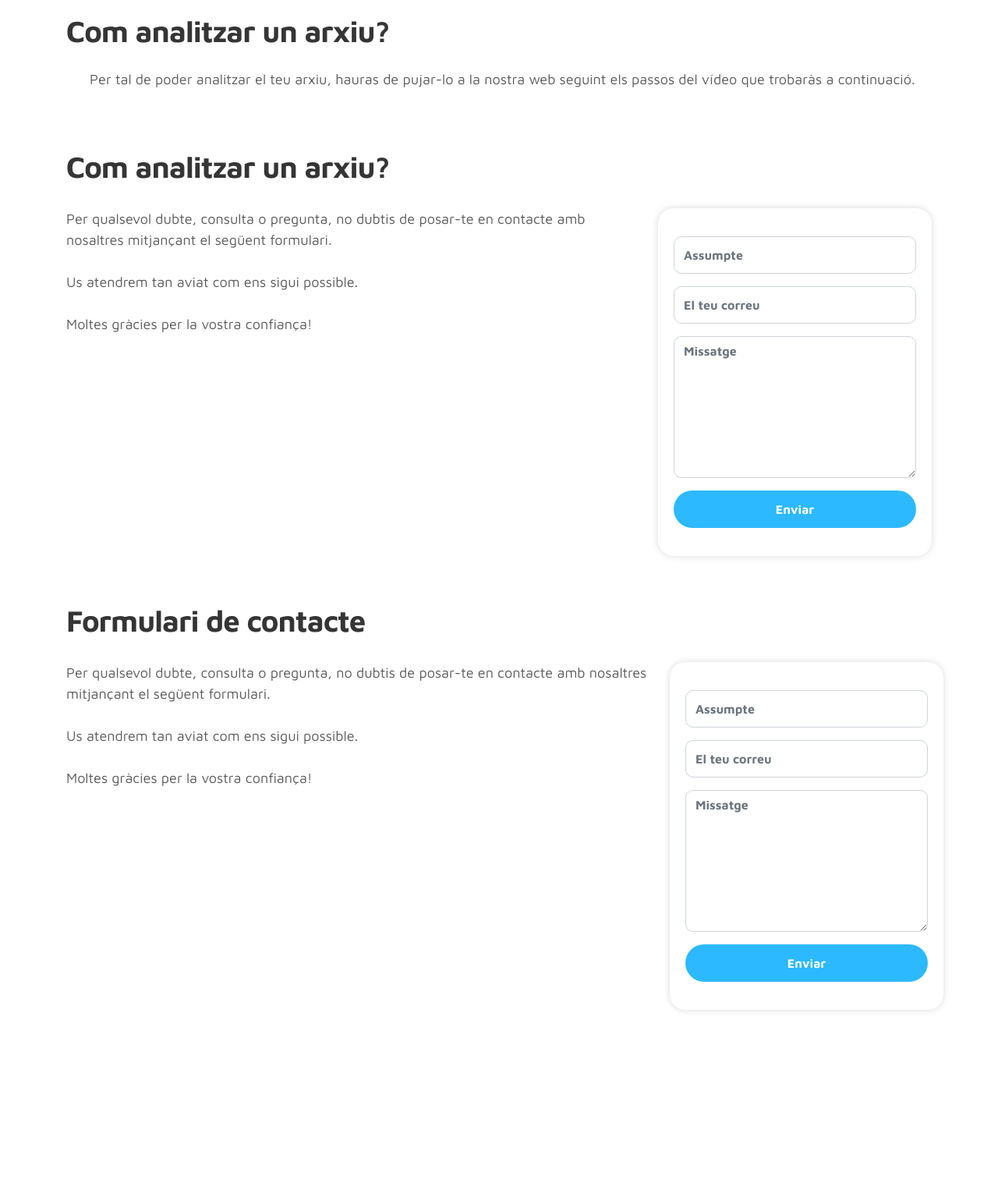
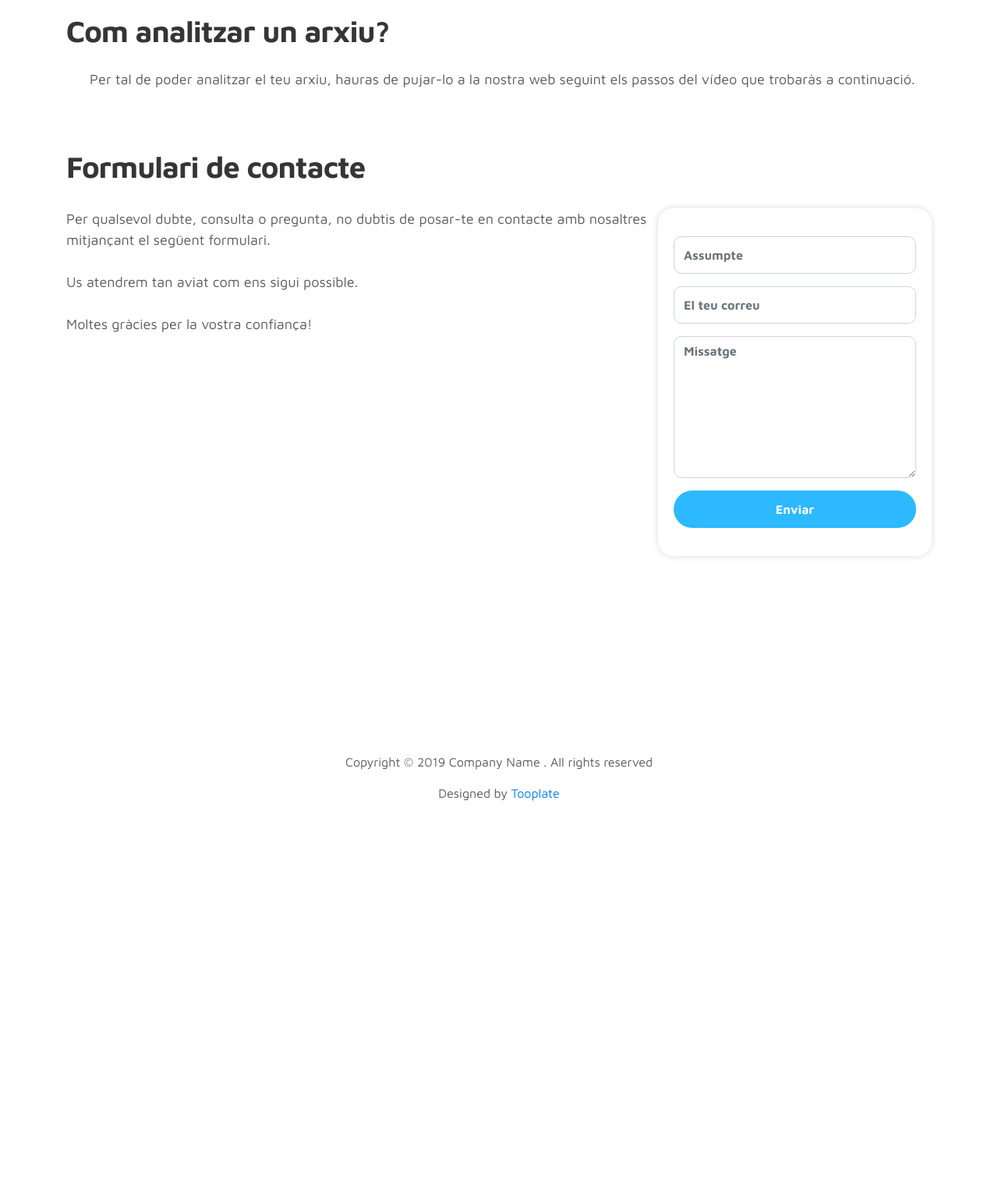
Before and after one commit to mxntse3exe/EvilMarc, a PHP site: page /plantilla.html in a window 1280 px wide. Shown: the part 423-1958 px from the top of the page at 78% size. After the commit the page ends 1450 px from the top, so only its background shows below. Run offline with PHP 8.4, Linux system fonts and the light colour scheme.

Commit message:
canvi css

```diff
--- a/Plantilla_base/2115_marvel/css/tooplate-style.css
+++ b/Plantilla_base/2115_marvel/css/tooplate-style.css
@@ -357,6 +357,9 @@ b, strong {
   .text_funcionament {
     margin-left: 30px;
   }
+  .contact_contents {
+    flex-direction: column;
+  }
 
 }
 @media (max-width: 767px) {
@@ -387,6 +390,9 @@ b, strong {
   .funcionament_contents {
     flex-direction: column-reverse;
   }
+  .contact_contents {
+    flex-direction: column;
+  }
 
 }
 @media (max-width: 580px) {
@@ -415,6 +421,9 @@ b, strong {
   }
   .funcionament_contents {
     flex-direction: column-reverse;
+  }
+  .contact_contents {
+    flex-direction: column;
   }
 
 }
@@ -449,6 +458,9 @@ b, strong {
   }
   .funcionament_contents {
     flex-direction: column-reverse;
+  }
+  .contact_contents {
+    flex-direction: column;
   }
 
 }
@@ -502,4 +514,5 @@ b, strong {
   padding: 20px;
   width: max-content;
   display: flex;
+  margin-right: 15px;
 }
--- a/Plantilla_base/2115_marvel/plantilla.html
+++ b/Plantilla_base/2115_marvel/plantilla.html
@@ -107,28 +107,6 @@
                 </div>
 
 
-                <div class="seccio_index" id="Funcionament">
-                    <h2>Com analitzar un arxiu?</h2>
-                    <div class="contact_contents">
-                        <div class="contact_text">
-                            <p>Per qualsevol dubte, consulta o pregunta, no dubtis de posar-te en contacte amb nosaltres mitjançant el següent formulari. <br><br> Us atendrem tan aviat com ens sigui possible. <br><br> Moltes gràcies per la vostra confiança!</p>
-                        </div>
-                        <div class="text_funcionament">
-                            <div class="contact-form">
-                                <div class="contact_formulari">
-                                    <form method="post" action="contacte">
-                                        <input class="form-control" type="text" name="assumpte" placeholder="Assumpte">
-                                        <input class="form-control" type="text" name="correu" placeholder="El teu correu">
-                                        <textarea class="form-control" name="mensaje" cols="30" rows="7" placeholder="Missatge"></textarea>
-                                        <input class="form-control submit-btn" type="submit" value="Enviar" name="enviar">
-                                    </form>
-                                </div>
-                            </div>
-                        </div>
-                    </div>
-                </div>
-
-
     <!-- CONTACTE -->
                 <div class="seccio_index" id="Contacte">
                     <h2>Formulari de contacte</h2>
```
